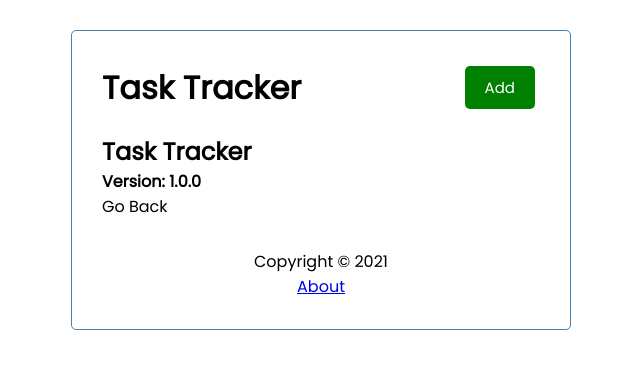
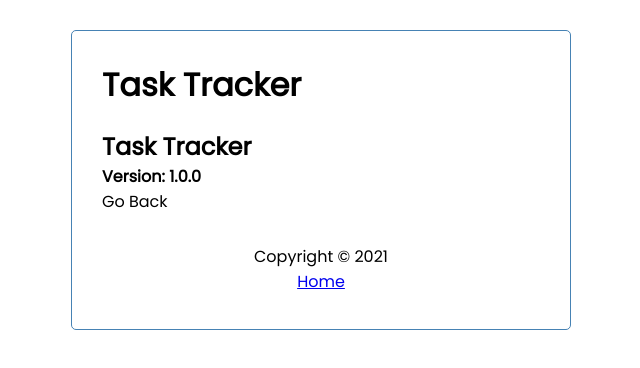
Before and after one commit to salah7eddine/angularCrash, an Angular app: page /about in a window 1280 px wide. Shown: the top 368 px of the page, without its empty margins (319-959 px from the left). Built offline with nearby package versions, Linux system fonts and the light colour scheme.

Commit message:
Limit Component to Route

```diff
--- a/src/app/components/footer/footer.component.html
+++ b/src/app/components/footer/footer.component.html
@@ -1,4 +1,5 @@
 <footer>
   <p>Copyright &copy; 2021</p>
-  <a routerLink="/about">About</a>
+  <a *ngIf="hasRoute('/')" routerLink="/about">About</a>
+  <a *ngIf="hasRoute('/about')" routerLink="/">Home</a>
 </footer>
--- a/src/app/components/footer/footer.component.ts
+++ b/src/app/components/footer/footer.component.ts
@@ -1,15 +1,17 @@
 import { Component, OnInit } from '@angular/core';
+import { Router } from '@angular/router';
 
 @Component({
   selector: 'app-footer',
   templateUrl: './footer.component.html',
-  styleUrls: ['./footer.component.css']
+  styleUrls: ['./footer.component.css'],
 })
 export class FooterComponent implements OnInit {
+  constructor(private router: Router) {}
 
-  constructor() { }
+  ngOnInit(): void {}
 
-  ngOnInit(): void {
+  hasRoute(route: string) {
+    return this.router.url === route;
   }
-
 }
--- a/src/app/components/header/header.component.html
+++ b/src/app/components/header/header.component.html
@@ -1,5 +1,5 @@
 <header>
   <h1>{{title}}</h1>
-  <app-button color="{{showAddTask ? 'red' : 'green'}}" text="{{showAddTask ? 'Close' : 'Add'}}"
+  <app-button *ngIf="hasRoute('/')" color="{{showAddTask ? 'red' : 'green'}}" text="{{showAddTask ? 'Close' : 'Add'}}"
     (btnClick)="toggleAddTask()"></app-button>
 </header>
--- a/src/app/components/header/header.component.ts
+++ b/src/app/components/header/header.component.ts
@@ -1,6 +1,7 @@
 import { Component, OnInit } from '@angular/core';
 import { UiService } from '../../services/ui.service';
 import { Subscription } from 'rxjs';
+import { Router } from '@angular/router';
 
 @Component({
   selector: 'app-header',
@@ -12,7 +13,7 @@ export class HeaderComponent implements OnInit {
   showAddTask: boolean = false;
   subscription: Subscription;
 
-  constructor(private uiService: UiService) {
+  constructor(private uiService: UiService, private router: Router) {
     this.subscription = this.uiService
       .onToggle()
       .subscribe((value) => (this.showAddTask = value));
@@ -23,4 +24,8 @@ export class HeaderComponent implements OnInit {
   toggleAddTask() {
     this.uiService.toggleAddTask();
   }
+
+  hasRoute(route: string) {
+    return this.router.url === route;
+  }
 }
```
